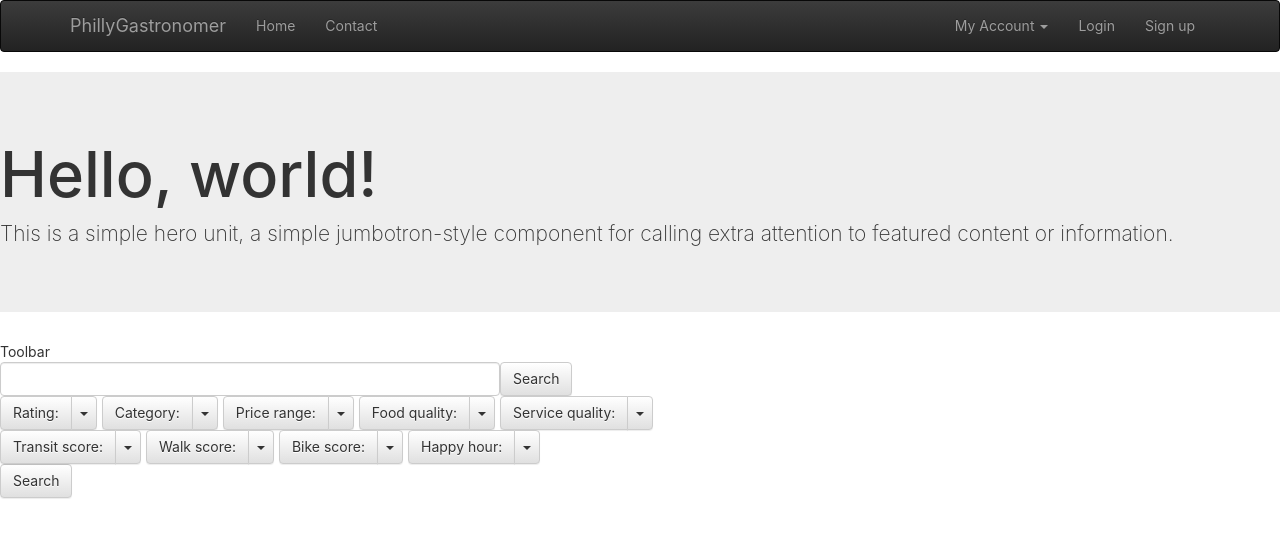
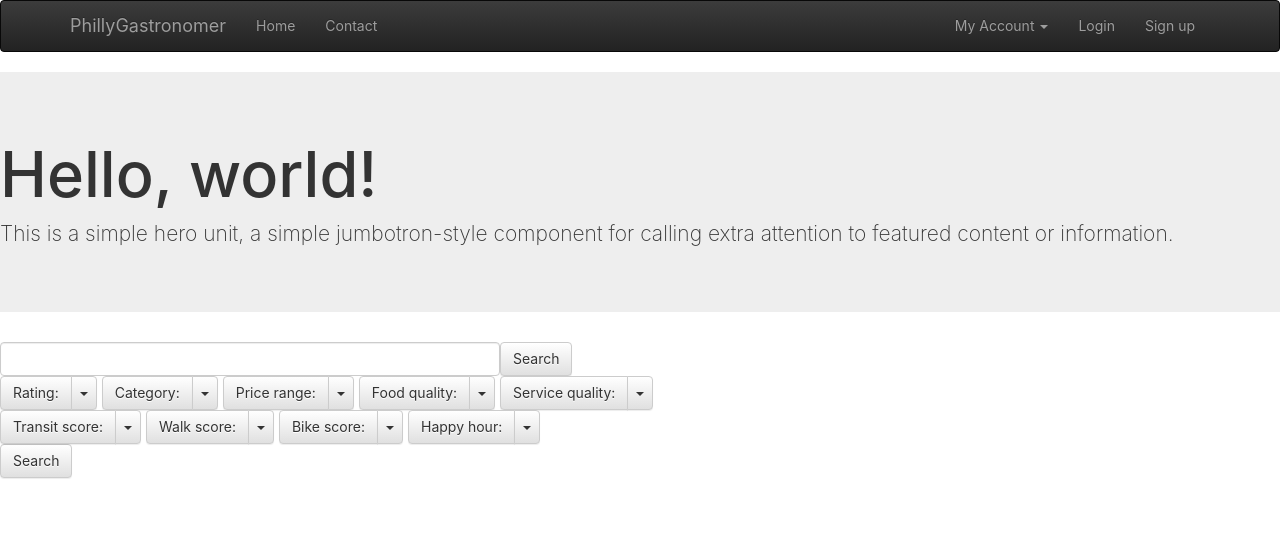
Before and after one commit to olivia-aosun/PhillyGastronomer, a React app in the folder Frontend/: page / in a window 1280 px wide. Shown: the top 538 px of the page. Built offline with nearby package versions, Linux system fonts and the light colour scheme.

Commit message:
Deleted toolbar

```diff
--- a/Frontend/src/components/Layout/Layout.js
+++ b/Frontend/src/components/Layout/Layout.js
@@ -9,7 +9,6 @@ const layout = (props) => (
     <Aux>
         <NavBar></NavBar>
         <ProjectJumbotron></ProjectJumbotron>
-        <div>Toolbar</div>
         <SearchBar />
         <Filter />
     </Aux>
```
